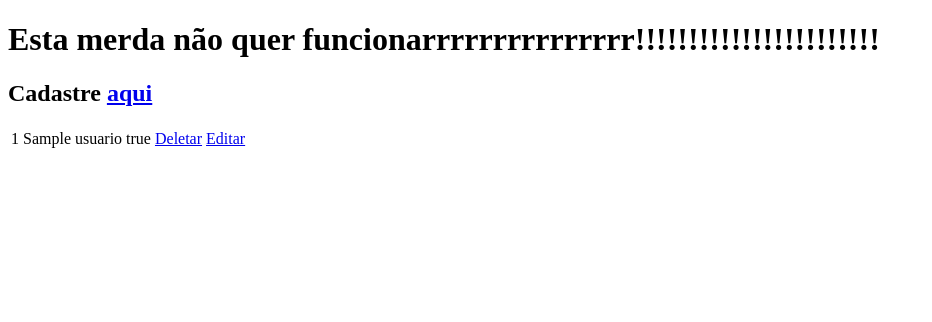
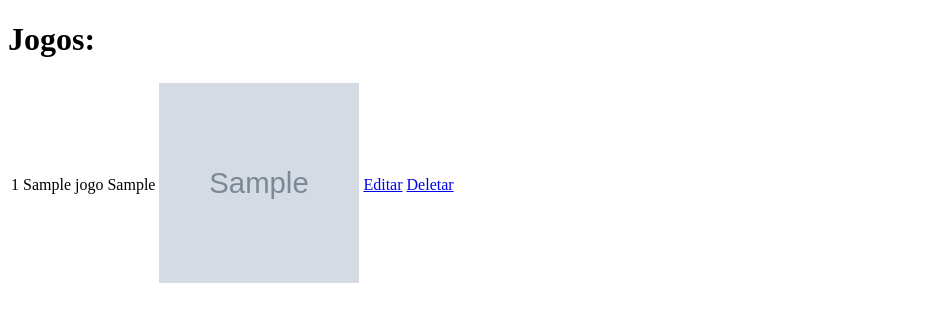
Before and after one commit to romulofelipebfs/JogoCarrinho, a Spring Boot app: page / in a window 1280 px wide. Shown: the top 322 px of the page, without its empty margins (0-932 px from the left). Run offline with Spring Boot 4, Linux system fonts and the light colour scheme; tables that the repository leaves empty hold one stand-in row (values such as "Sample post"); grey boxes marked "Sample" are stand-in pictures; some of the project's set-up classes (security, data sources, template engines, error pages and the like) are left out, and stand-ins take their place.

Commit message:
Imagem feita com sucesso

```diff
--- a/src/main/java/com/carrinho/carrinho/controller/JogoController.java
+++ b/src/main/java/com/carrinho/carrinho/controller/JogoController.java
@@ -1,32 +1,31 @@
 package com.carrinho.carrinho.controller;
 
+import java.util.Date;
+import java.util.List;
+import java.util.Optional;
+
 import org.springframework.beans.factory.annotation.Autowired;
-//import org.springframework.beans.factory.annotation.Autowired;
 import org.springframework.stereotype.Controller;
 import org.springframework.ui.Model;
+import org.springframework.validation.Errors;
 import org.springframework.web.bind.annotation.GetMapping;
 import org.springframework.web.bind.annotation.ModelAttribute;
+import org.springframework.web.bind.annotation.PathVariable;
 import org.springframework.web.bind.annotation.PostMapping;
-//import org.springframework.web.bind.annotation.RequestMapping;
-import org.springframework.web.servlet.ModelAndView;
-//import org.springframework.web.bind.annotation.PostMapping;
 import org.springframework.web.bind.annotation.RequestParam;
 import org.springframework.web.multipart.MultipartFile;
-//import org.springframework.web.servlet.ModelAndView;
-
 import com.carrinho.carrinho.model.Jogo;
-import com.carrinho.carrinho.repository.JogoRepository;
 import com.carrinho.carrinho.service.JogoService;
 import com.carrinho.carrinho.util.UploadUtil;
+import jakarta.validation.Valid;
 
 @Controller
-//@RequestMapping("/Jogo")
+
 public class JogoController {
 
 
     JogoService service;
     @Autowired
-    private JogoRepository jogoRepo;
 
     public JogoController(JogoService service) {
         this.service = service;
@@ -41,27 +40,66 @@
     }
 
 
-    @PostMapping("/doCadastrarJogo")
-    public String cadastro(@ModelAttribute Jogo jogo, @RequestParam("file") MultipartFile imagem){
+    @GetMapping("/editarJogo/{id}")
+    public String getEditarJogo(@PathVariable(name = "id") long id, Model model){
 
-        ModelAndView mv = new ModelAndView("/doCadastrarJogo");
-        mv.addObject("usuario", jogo);
+        Optional<Jogo> j = service.findById(id);
+        if (j.isPresent()){
+            model.addAttribute("jogo", j.get());
+        }else{
+            return "redirect:/index";
+        }
 
-        try {
+        return "editarJogo";
+    }
 
-            if(UploadUtil.fazerUploadImagem(imagem)){
-                jogo.setImageUri(imagem.getOriginalFilename());;
-            }
-            jogoRepo.save(jogo);
-            System.out.println("Salvo com sucesso: " + jogo.getNome() + " " + jogo.getImageUri());
-            return "redirect:/";
+    @GetMapping("/delete/{id}")
+    public String getEditarPage(@PathVariable(name = "id") long id, Model model){
 
-        } catch (Exception e) {
-            mv.addObject("msErro", e.getMessage());
-            System.out.println("Erro ao salvar " + e.getMessage());
-            return "redirect:/";
+        Optional<Jogo> jogoOptional = service.findById(id);
+        if (jogoOptional.isPresent()){
+            Jogo jogo = jogoOptional.get();
+            jogo.setDeleted(new Date());
+            service.create(jogo);
+            return "redirect:/index";
+        }else{
+            return "redirect:/index";
         }
+
 
     }
 
+
+    @PostMapping(value = "/doCadastrarJogo")
+    public String cadastrar(@ModelAttribute @Valid Jogo jogo, @RequestParam("file") MultipartFile imagem, Errors errors){
+        if (errors.hasErrors()){
+            System.out.println("erro: "+errors.getAllErrors());
+            return "cadastrarJogo";
+        }else{
+            try {
+                if (imagem != null && !imagem.isEmpty()) {
+                    if (UploadUtil.fazerUploadImagem(imagem)) {
+                        jogo.setImageUri(imagem.getOriginalFilename());
+                    }
+                }
+                service.create(jogo);
+                return "redirect:/index";
+            }catch(Exception e){
+                return "redirect:/index";
+            }
+
+        }
+    }
+
+    @GetMapping(value = {"/", "/index", "/index.html"})
+    public String getIndex(Model model){
+        List<Jogo> jogos = service.findAll();
+        for (Jogo jogo : jogos) {
+            String caminhoImagem = "images/img-Upload/" + jogo.getImageUri();
+            jogo.setImageUri(caminhoImagem);
+        }
+        model.addAttribute("jogos", jogos);
+        return "index";
+    }
+
 }
--- a/src/main/java/com/carrinho/carrinho/controller/UsuarioController.java
+++ b/src/main/java/com/carrinho/carrinho/controller/UsuarioController.java
@@ -1,6 +1,6 @@
 package com.carrinho.carrinho.controller;
 
-import java.util.List;
+
 import java.util.Optional;
 
 import org.springframework.stereotype.Controller;
@@ -19,15 +19,6 @@
 
     public UsuarioController(UsuarioService service) {
         this.service = service;
-    }
-
-
-    @GetMapping({"/index", "/"})
-    public String getIndex(Model model){
-        List<Usuario> usuario = service.findAll();
-
-        model.addAttribute("usuarioList", usuario);
-        return "index.html";
     }
 
 
--- a/src/main/java/com/carrinho/carrinho/model/Usuario.java
+++ b/src/main/java/com/carrinho/carrinho/model/Usuario.java
@@ -6,7 +6,6 @@
 import org.springframework.security.core.GrantedAuthority;
 import org.springframework.security.core.authority.SimpleGrantedAuthority;
 import org.springframework.security.core.userdetails.UserDetails;
-
 import jakarta.persistence.Entity;
 import jakarta.persistence.GeneratedValue;
 import jakarta.persistence.GenerationType;
--- a/src/main/java/com/carrinho/carrinho/service/JogoService.java
+++ b/src/main/java/com/carrinho/carrinho/service/JogoService.java
@@ -1,6 +1,7 @@
 package com.carrinho.carrinho.service;
 
 import java.util.List;
+import java.util.Optional;
 
 import org.springframework.stereotype.Service;
 
@@ -17,6 +18,11 @@
         this.repository = repository;
     }
 
+
+    public Optional<Jogo> findById(long id){
+        return repository.findById(id);
+    }
+
     public List<Jogo> findAll(){
         return repository.findAll();
     }
--- a/src/main/java/com/carrinho/carrinho/service/UsuarioService.java
+++ b/src/main/java/com/carrinho/carrinho/service/UsuarioService.java
@@ -7,7 +7,6 @@
 import org.springframework.security.core.userdetails.UserDetailsService;
 import org.springframework.security.core.userdetails.UsernameNotFoundException;
 import org.springframework.stereotype.Service;
-
 import com.carrinho.carrinho.model.Usuario;
 import com.carrinho.carrinho.repository.UsuarioRepository;
 
--- a/src/main/java/com/carrinho/carrinho/util/UploadUtil.java
+++ b/src/main/java/com/carrinho/carrinho/util/UploadUtil.java
@@ -3,7 +3,6 @@
 import java.io.BufferedOutputStream;
 import java.io.File;
 import java.io.FileOutputStream;
-
 import org.springframework.web.multipart.MultipartFile;
 
 public class UploadUtil {
@@ -33,6 +32,7 @@
 
                 System.out.println("Armazenando em: " + serverFile.getAbsolutePath());
                 System.out.println("Você fez o upload do arquivo " + nomeArquivo + "com sucesso!");
+                sucessoUpload = true;
 
             } catch (Exception e) {
 
--- a/src/main/resources/templates/cadastrarUsuario.html
+++ b/src/main/resources/templates/cadastrarUsuario.html
@@ -9,9 +9,9 @@
 <form method="post" th:action="@{/doSalvarUsuario}" th:object="${usuario}">
 
     <!-- Id: <input type="text" th:field="*{id}"><br />-->
-    Nome: <input type="text" th:field="*{nome}"><br />
-    Login: <input type="text" th:field="*{login}"><br />
-    Senha: <input type="password" th:field="*{senha}"> <br />
+    Nome: <input type="text" th:field="*{nome}" required><br />
+    Login: <input type="text" th:field="*{login}" required><br />
+    Senha: <input type="password" th:field="*{senha}" required> <br />
     Admin:
     <input type="radio" th:field="*{isAdmin}" value="true"> Sim
     <input type="radio" th:field="*{isAdmin}" value="false" th:checked="true"> Não
--- a/src/main/resources/templates/index.html
+++ b/src/main/resources/templates/index.html
@@ -7,17 +7,22 @@
     <title>Shopping Rōju</title>
 </head>
 <body>
-    <h1>Esta merda não quer funcionarrrrrrrrrrrrrrr!!!!!!!!!!!!!!!!!!!!!!!</h1>
+    <h1>Jogos:</h1>
 
-    <h2>Cadastre <a th:href="@{cadastrarUsuario}">aqui</a> </h2>
+    <!--<h2>Cadastre <a th:href="@{cadastrarUsuario}">aqui</a> </h2> -->
+
 
     <table>
-        <tr th:each="usuario: ${usuarioList}">
-            <td th:text="${usuario.id}"></td>
-            <td th:text="${usuario.nome}"></td>
-            <td th:text="${usuario.isAdmin}"></td>
-            <td><a th:href="@{'deletar/'+${usuario.id}}">Deletar</a></td>
-            <td><a th:href="@{'editarUsuario/'+${usuario.id}}">Editar</a></td>
+        <tr th:each="jogo: ${jogos}" th:if="${jogo.deleted == null}">
+            <td th:text="${jogo.id}"></td>
+            <td th:text="${jogo.nome}"></td>
+            <td th:text="${jogo.classificacao}"></td>
+            <td>
+                <img th:src="@{${jogo.imageUri}}" alt="Imagem do Jogo" width="200" height="200" />
+            </td>
+
+            <td><a th:href="@{'editarJogo/'+${jogo.id}}">Editar</a></td>
+            <td><a th:href="@{'delete/'+${jogo.id}}">Deletar</a></td>
         </tr>
     </table>
 </body>
```
Also changed, not shown: src/main/java/com/carrinho/carrinho/model/Jogo.java (+8 -2 lines), src/main/resources/templates/cadastrarJogo.html (+10 -10 lines), src/main/resources/templates/editarJogo.html (added, +24 -0 lines), src/main/resources/templates/login.html (added, +14 -0 lines), src/main/resources/static/images/img-Upload/guidaomimir.jpg (added).
